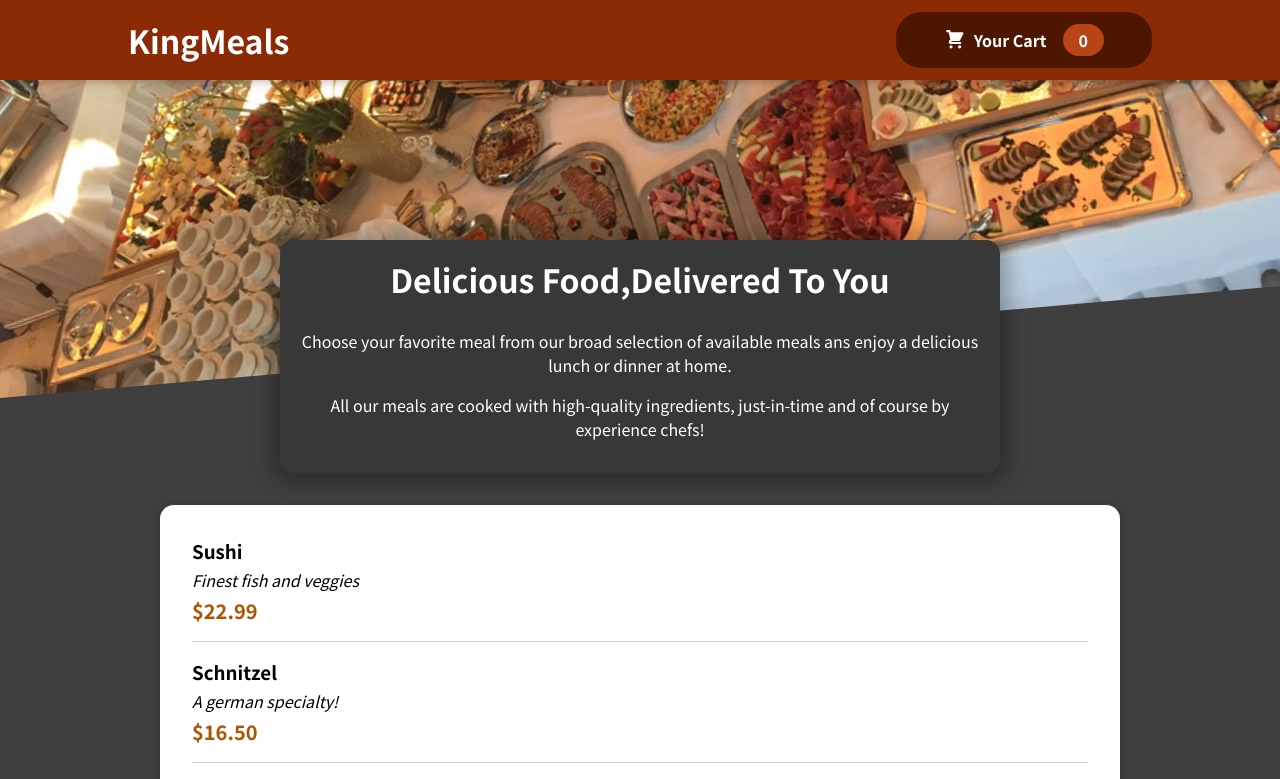
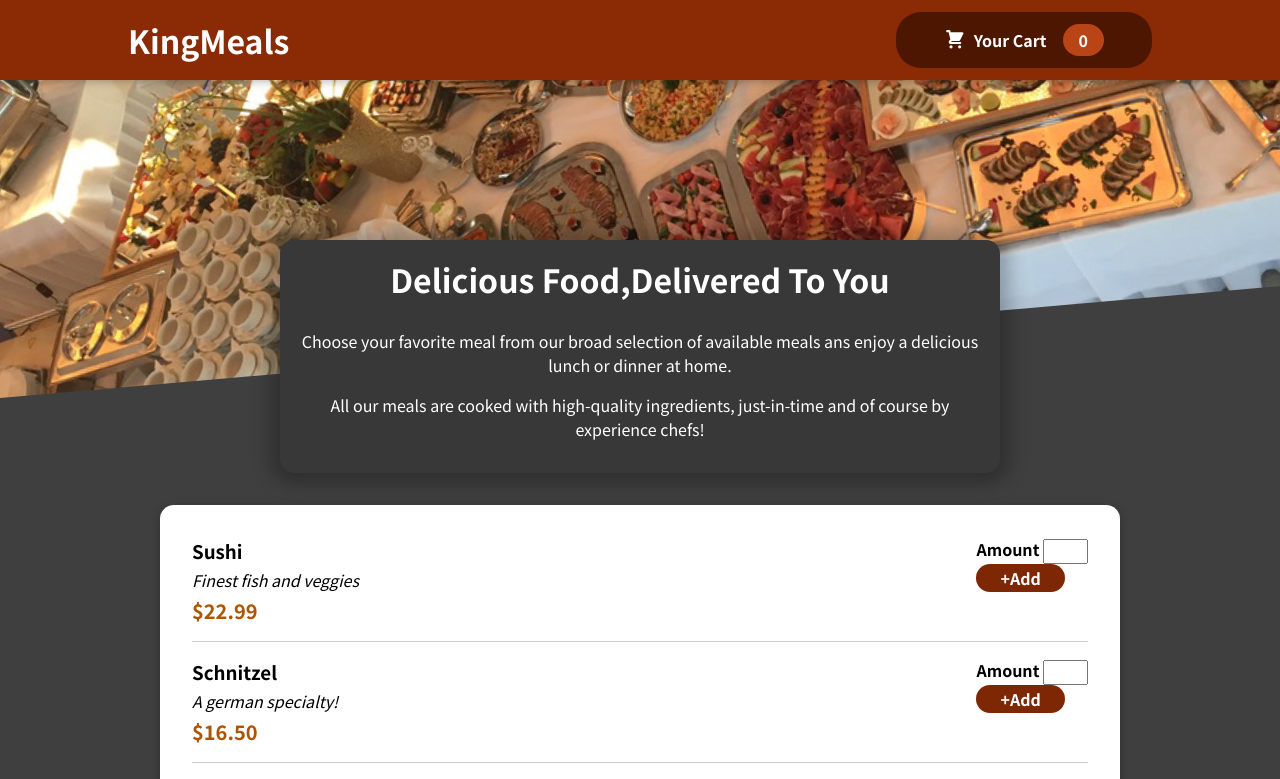
Before and after one commit to ajiths10/FoodOrdering-React-App, a React (Create React App) app: page / in a window 1280 px wide. Shown: the top 779 px of the page. Built offline with nearby package versions, Linux system fonts and the light colour scheme.

Commit message:
Add Form

```diff
--- a/src/components/Meals/AvailableMeals.js
+++ b/src/components/Meals/AvailableMeals.js
@@ -1,6 +1,7 @@
 import classes from "./AvailableMeals.module.css";
 import Card from "../UI/Card";
 import MealItem from "./MealItem/MealItem";
+
 
 const DUMMY_MEALS = [
   {
@@ -37,6 +38,7 @@ const AvailableMeals = () => {
       description={meal.description}
       price={meal.price}
     />
+
   ));
   return (
     <section className={classes.meals}>
--- /dev/null
+++ b/src/components/Meals/MealItem/MealForm.js
@@ -0,0 +1,19 @@
+
+import classes from './MealForm.module.css';
+
+const MealForm =(props) => {
+    return (
+        <div className={classes.inputMain} >
+            <div>
+            <label className={classes.inputLabel} >Amount  </label>
+            <input type="text" className={classes.inputField} />
+            </div>
+            <div>
+                <button className={classes.button} >+Add</button>
+            </div>
+        </div>
+
+    )
+}
+
+export default MealForm;
--- /dev/null
+++ b/src/components/Meals/MealItem/MealForm.module.css
@@ -0,0 +1,27 @@
+
+  .button {
+    cursor: pointer;
+    font: inherit;
+    border: none;
+    background-color: #7e2705;
+    color: white;
+    padding: 0.15rem 1.5rem;
+    display: flex;
+    justify-content: space-around;
+    align-items: center;
+    border-radius: 25px;
+    font-weight: bold;
+  }
+
+  .inputField{
+      width: 45px;
+      height: 25px;
+  }
+
+  .inputLabel{
+      font-weight: bold;
+  }
+
+  .inputMain{
+    align-items: center;
+  }
--- a/src/components/Meals/MealItem/MealItem.js
+++ b/src/components/Meals/MealItem/MealItem.js
@@ -1,4 +1,5 @@
 import classes from "./MealItem.module.css";
+import MealForm from "./MealForm";
 
 const MealItem = (props) => {
   const price = `$${props.price.toFixed(2)}`;
@@ -9,7 +10,7 @@ const MealItem = (props) => {
         <div className={classes.description}>{props.description}</div>
         <div className={classes.price}>{price}</div>
       </div>
-      <div></div>
+      <div><MealForm /></div>
     </li>
   );
 };
```
